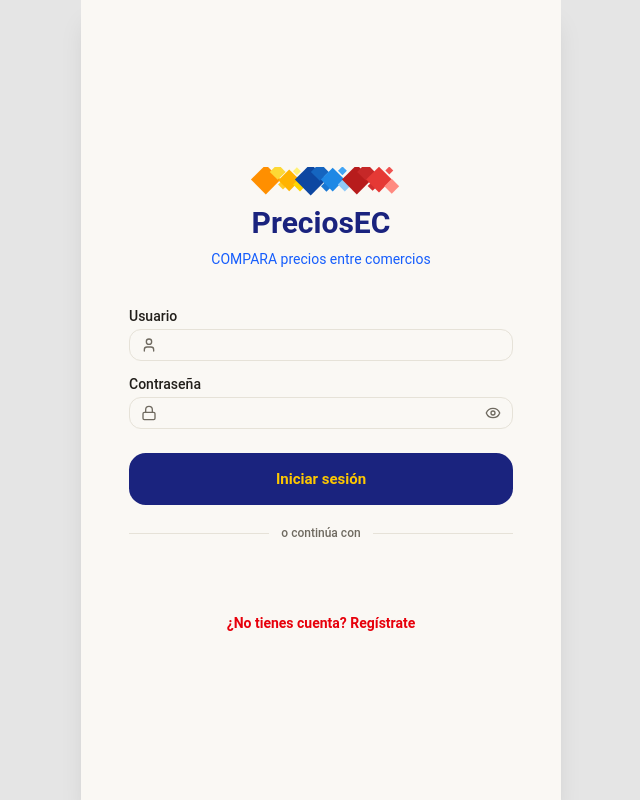
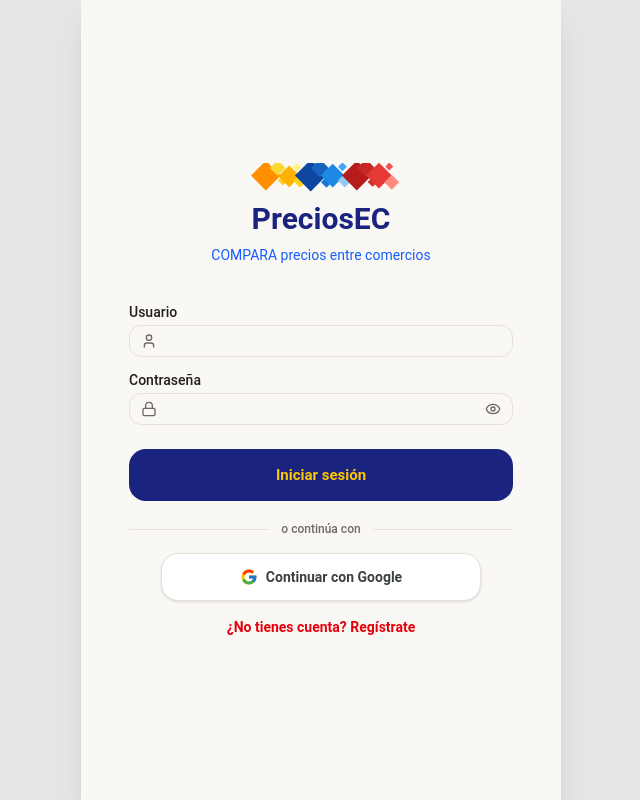
Before and after one commit to Marcos157-byte/from_comparador_precios, a React (Vite) app: page / in a window 1280 px wide. Shown: the whole page, without its empty margins (319-959 px from the left). Built offline with nearby package versions, Linux system fonts and the light colour scheme; no server answers.

Commit message:
Botón de Google genérico (overlay + FedCM), sin mostrar nombre/email antes del click

```diff
--- /dev/null
+++ b/src/presentation/components/google-login-button.tsx
@@ -0,0 +1,66 @@
+import { GoogleLogin } from '@react-oauth/google';
+import { useAuthStore } from '@/presentation/store/auth.store';
+
+const ANCHO_BOTON_REAL = 320;
+
+// El botón real de Google (<GoogleLogin>) vive en un iframe de accounts.google.com:
+// no se puede "customizar" su apariencia ni disparar su click programáticamente
+// (cross-origin). La técnica estándar es superponerlo INVISIBLE pero clickeable
+// arriba de nuestro botón visual (que tiene pointer-events: none) — el click del
+// usuario cae físicamente sobre el iframe real, pero lo que ve es nuestro diseño.
+//
+// `use_fedcm_for_button` le pide a Google que use el selector de cuentas nativo del
+// navegador (Federated Credential Management) en vez de "hornear" el nombre/foto del
+// usuario directo en el botón — es lo más cerca que se puede llegar a un botón
+// genérico con esta librería sin perder el id_token que ya valida el backend.
+export function GoogleLoginButton({ onError }: { onError: (mensaje: string) => void }) {
+  const loginConGoogle = useAuthStore((s) => s.loginConGoogle);
+
+  return (
+    <div className="relative mx-auto h-12" style={{ width: ANCHO_BOTON_REAL }}>
+      <div className="absolute inset-0 z-10 overflow-hidden opacity-0 [&>div]:size-full [&_iframe]:!size-full">
+        <GoogleLogin
+          size="large"
+          width={ANCHO_BOTON_REAL}
+          use_fedcm_for_button
+          onSuccess={(credentialResponse) => {
+            if (credentialResponse.credential) {
+              loginConGoogle(credentialResponse.credential);
+            } else {
+              onError('No se pudo iniciar sesión con Google.');
+            }
+          }}
+          onError={() => onError('No se pudo iniciar sesión con Google.')}
+        />
+      </div>
+
+      <div className="pointer-events-none flex size-full items-center justify-center gap-2 rounded-xl border border-border bg-white text-sm font-semibold text-[#3C4043] shadow-sm">
+        <GoogleIcon className="size-[18px]" />
+        Continuar con Google
+      </div>
+    </div>
+  );
+}
+
+function GoogleIcon({ className }: { className?: string }) {
+  return (
+    <svg className={className} viewBox="0 0 48 48" aria-hidden="true">
+      <path
+        fill="#FFC107"
+        d="M43.611 20.083H42V20H24v8h11.303c-1.649 4.657-6.08 8-11.303 8-6.627 0-12-5.373-12-12s5.373-12 12-12c3.059 0 5.842 1.154 7.961 3.039l5.657-5.657C34.046 6.053 29.268 4 24 4 12.955 4 4 12.955 4 24s8.955 20 20 20 20-8.955 20-20c0-1.341-.138-2.65-.389-3.917z"
+      />
+      <path
+        fill="#FF3D00"
+        d="M6.306 14.691l6.571 4.819C14.655 15.108 18.961 12 24 12c3.059 0 5.842 1.154 7.961 3.039l5.657-5.657C34.046 6.053 29.268 4 24 4 16.318 4 9.656 8.337 6.306 14.691z"
+      />
+      <path
+        fill="#4CAF50"
+        d="M24 44c5.166 0 9.86-1.977 13.409-5.192l-6.19-5.238A11.91 11.91 0 0 1 24 36c-5.202 0-9.619-3.317-11.283-7.946l-6.522 5.025C9.505 39.556 16.227 44 24 44z"
+      />
+      <path
+        fill="#1976D2"
+        d="M43.611 20.083H42V20H24v8h11.303a12.04 12.04 0 0 1-4.087 5.571l.003-.002 6.19 5.238C36.971 39.205 44 34 44 24c0-1.341-.138-2.65-.389-3.917z"
+      />
+    </svg>
+  );
+}
--- a/src/presentation/pages/auth/login-page.tsx
+++ b/src/presentation/pages/auth/login-page.tsx
@@ -1,6 +1,5 @@
 import { useState, type FormEvent } from 'react';
 import { Link } from 'react-router-dom';
-import { GoogleLogin } from '@react-oauth/google';
 import { Eye, EyeOff, Lock, User } from 'lucide-react';
 import { useAuthStore } from '@/presentation/store/auth.store';
 import { AuthStatus } from '@/domain/enums/auth-status.enum';
@@ -8,6 +7,7 @@ import { validatePassword, validateUsername } from '@/presentation/utils/validat
 import { Input } from '@/presentation/components/ui/input';
 import { Label } from '@/presentation/components/ui/label';
 import { TiraRombosCentrada } from '@/presentation/components/tira-rombos-centrada';
+import { GoogleLoginButton } from '@/presentation/components/google-login-button';
 
 const NAVY = '#1A237E';
 
@@ -15,7 +15,6 @@ export function LoginPage() {
   const status = useAuthStore((s) => s.status);
   const errorMessage = useAuthStore((s) => s.errorMessage);
   const login = useAuthStore((s) => s.login);
-  const loginConGoogle = useAuthStore((s) => s.loginConGoogle);
   const isLoading = status === AuthStatus.Checking;
 
   const [username, setUsername] = useState('');
@@ -106,18 +105,8 @@ export function LoginPage() {
           <div className="h-px flex-1 bg-border" />
         </div>
 
-        <div className="mt-4 flex justify-center">
-          <GoogleLogin
-            onSuccess={(credentialResponse) => {
-              setGoogleError(null);
-              if (credentialResponse.credential) {
-                loginConGoogle(credentialResponse.credential);
-              } else {
-                setGoogleError('No se pudo iniciar sesión con Google.');
-              }
-            }}
-            onError={() => setGoogleError('No se pudo iniciar sesión con Google.')}
-          />
+        <div className="mt-4">
+          <GoogleLoginButton onError={setGoogleError} />
         </div>
 
         <Link
--- a/src/presentation/pages/auth/register-page.tsx
+++ b/src/presentation/pages/auth/register-page.tsx
@@ -1,6 +1,5 @@
 import { useState, type FormEvent } from 'react';
 import { useNavigate } from 'react-router-dom';
-import { GoogleLogin } from '@react-oauth/google';
 import { ArrowLeft, Eye, EyeOff, Lock, Mail, User } from 'lucide-react';
 import { useAuthStore } from '@/presentation/store/auth.store';
 import { AuthStatus } from '@/domain/enums/auth-status.enum';
@@ -8,6 +7,7 @@ import { validateEmail, validatePassword, validateUsername } from '@/presentatio
 import { Input } from '@/presentation/components/ui/input';
 import { Label } from '@/presentation/components/ui/label';
 import { Button } from '@/presentation/components/ui/button';
+import { GoogleLoginButton } from '@/presentation/components/google-login-button';
 
 interface FormErrors {
   username?: string;
@@ -21,7 +21,6 @@ export function RegisterPage() {
   const status = useAuthStore((s) => s.status);
   const errorMessage = useAuthStore((s) => s.errorMessage);
   const register = useAuthStore((s) => s.register);
-  const loginConGoogle = useAuthStore((s) => s.loginConGoogle);
   const isLoading = status === AuthStatus.Checking;
 
   const [username, setUsername] = useState('');
@@ -156,18 +155,8 @@ export function RegisterPage() {
           <div className="h-px flex-1 bg-border" />
         </div>
 
-        <div className="mt-4 flex justify-center">
-          <GoogleLogin
-            onSuccess={(credentialResponse) => {
-              setGoogleError(null);
-              if (credentialResponse.credential) {
-                loginConGoogle(credentialResponse.credential);
-              } else {
-                setGoogleError('No se pudo iniciar sesión con Google.');
-              }
-            }}
-            onError={() => setGoogleError('No se pudo iniciar sesión con Google.')}
-          />
+        <div className="mt-4">
+          <GoogleLoginButton onError={setGoogleError} />
         </div>
       </form>
     </div>
```
